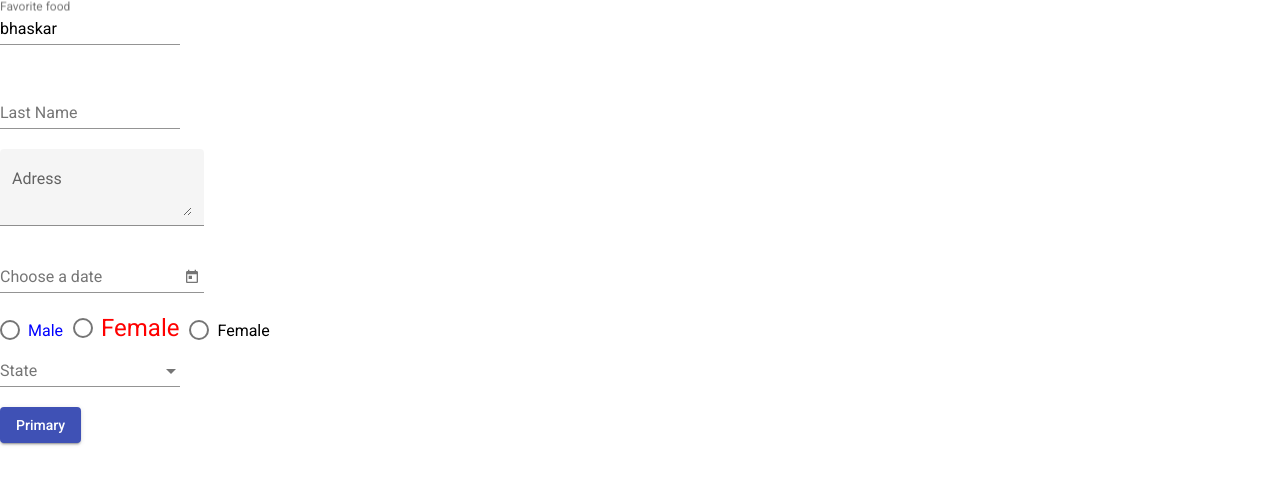
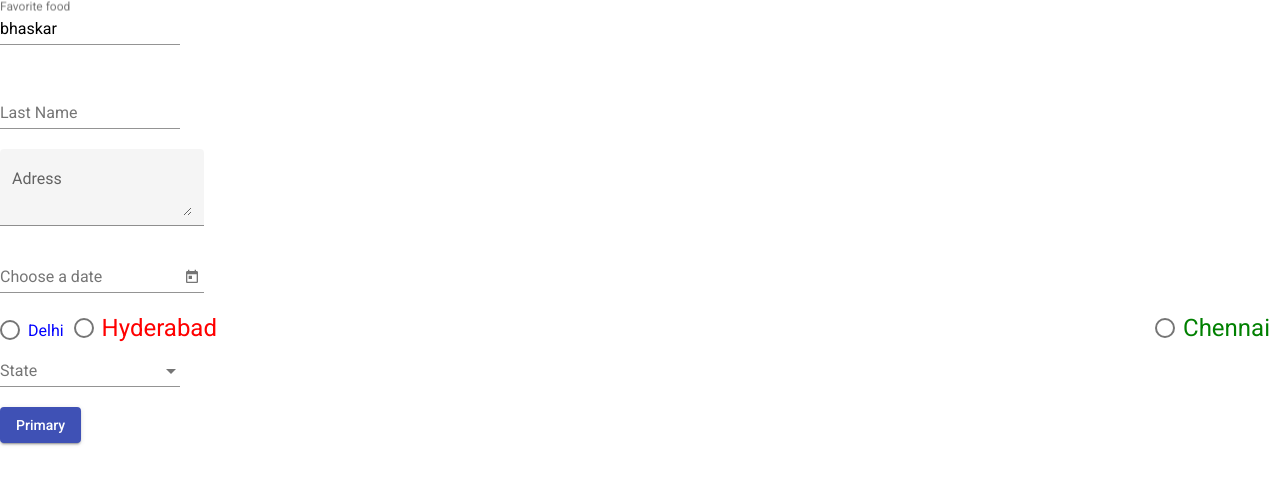
Before and after one commit to harikrishna1275/frist-app, an Angular app: page / in a window 1280 px wide. Shown: the top 484 px of the page. Built offline with nearby package versions, Linux system fonts and the light colour scheme.

Commit message:
Added the Style and class binding changes

```diff
--- a/src/app/app.component.html
+++ b/src/app/app.component.html
@@ -27,9 +27,11 @@
   </mat-form-field>
   <br/>
   <mat-radio-group aria-label="Select an option">
-    <mat-radio-button style="padding-right: 10px;color: blue;" value="1">Male </mat-radio-button>
-    <mat-radio-button class="female-sex" value="2">Female</mat-radio-button>
-    <mat-radio-button [style.color]="mycolor" value="2">Female</mat-radio-button>
+    <mat-radio-button style="padding-right: 10px;color: blue;" value="1">Delhi </mat-radio-button>
+    <mat-radio-button class="female-sex" value="2">Hyderabad</mat-radio-button>
+    <mat-radio-button [class]="classExpr" value="2" (change)="radioChange($event)" >Chennai</mat-radio-button>
+    <!-- <mat-radio-button [style]="styleExpr" value="2" (change)="vijayawadaChange($event)" >Vijayawada</mat-radio-button> -->
+    <!-- <mat-radio-button [style.font-size]="font" value="2" (change)="radioChange($event)">Mumbai</mat-radio-button> -->
   </mat-radio-group>
   <br/>
   <mat-form-field>
--- a/src/app/app.component.scss
+++ b/src/app/app.component.scss
@@ -17,3 +17,17 @@
   color: red;
   font-size: x-large;
 }
+.second-female-sex{
+  background: bisque;
+  block-size: 35px;
+}
+
+.position-movement{
+  float: right;
+}
+
+.female-sex2{
+  padding-right: 10px;
+  color:green;
+  font-size: x-large;
+}
--- a/src/app/app.component.ts
+++ b/src/app/app.component.ts
@@ -7,12 +7,21 @@ import { Component } from '@angular/core';
 })
 export class AppComponent {
   title = 'hari';
-  hari=""
-  mycolor="color: blue;"
+  hari="";
+  font="xxx-large";
+  styleExpr="color: orange;";
+  classExpr="female-sex2 position-movement";
   states: string[] = ['andhra','telagana','tamilnadu'];
   hello = 'bhaskar'
   display(){
     console.log("hello hair,I am pressed");
     this.hari="hello hari,I am pressed";
   }
+  radioChange($event){
+    this.font="large";
+
+  }
+  vijayawadaChange($event){
+    this.styleExpr="color: blue;font-size: xxx-large;";
+  }
 }
```
Also changed, not shown: src/styles.scss (line endings or trailing spaces).
